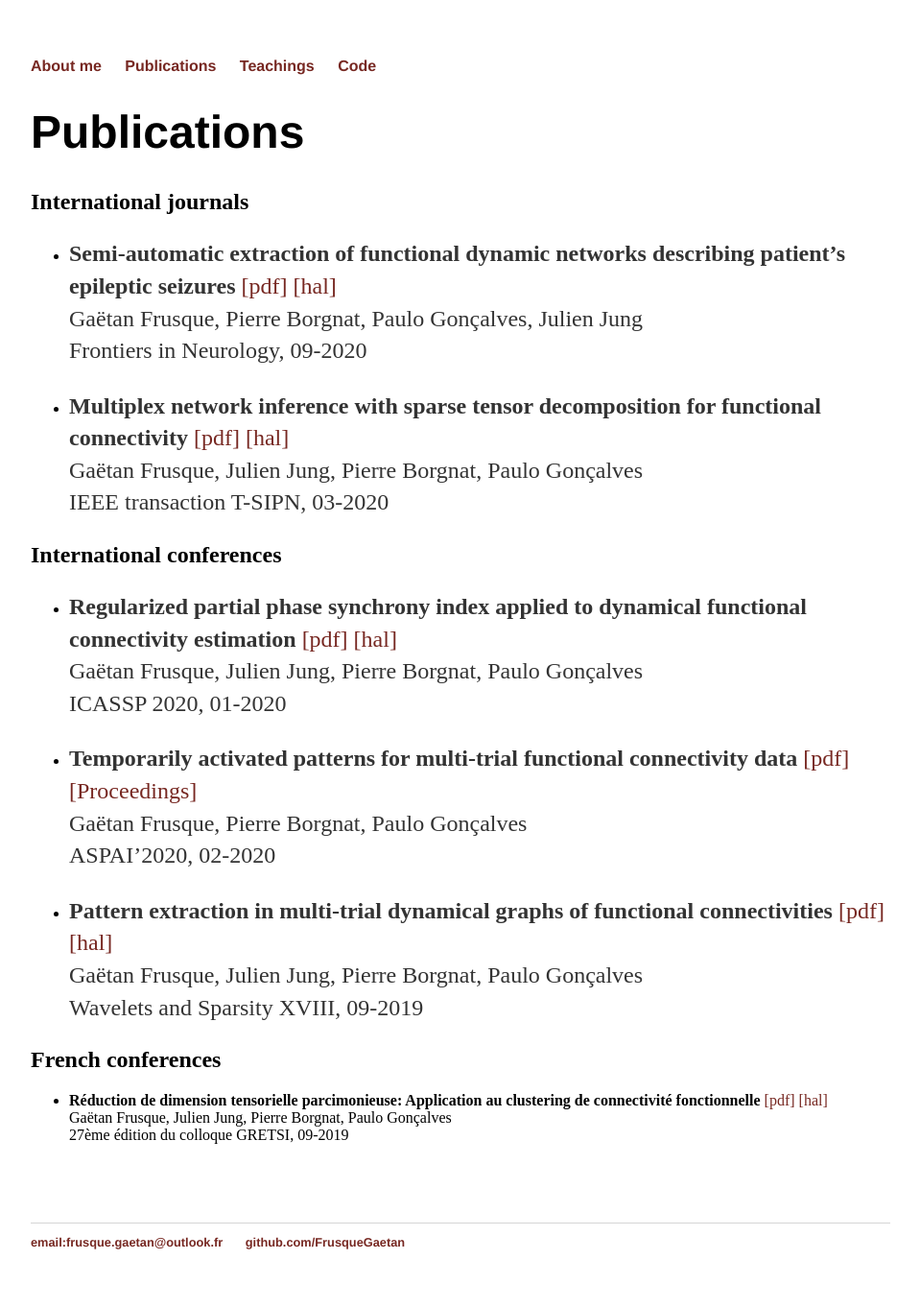
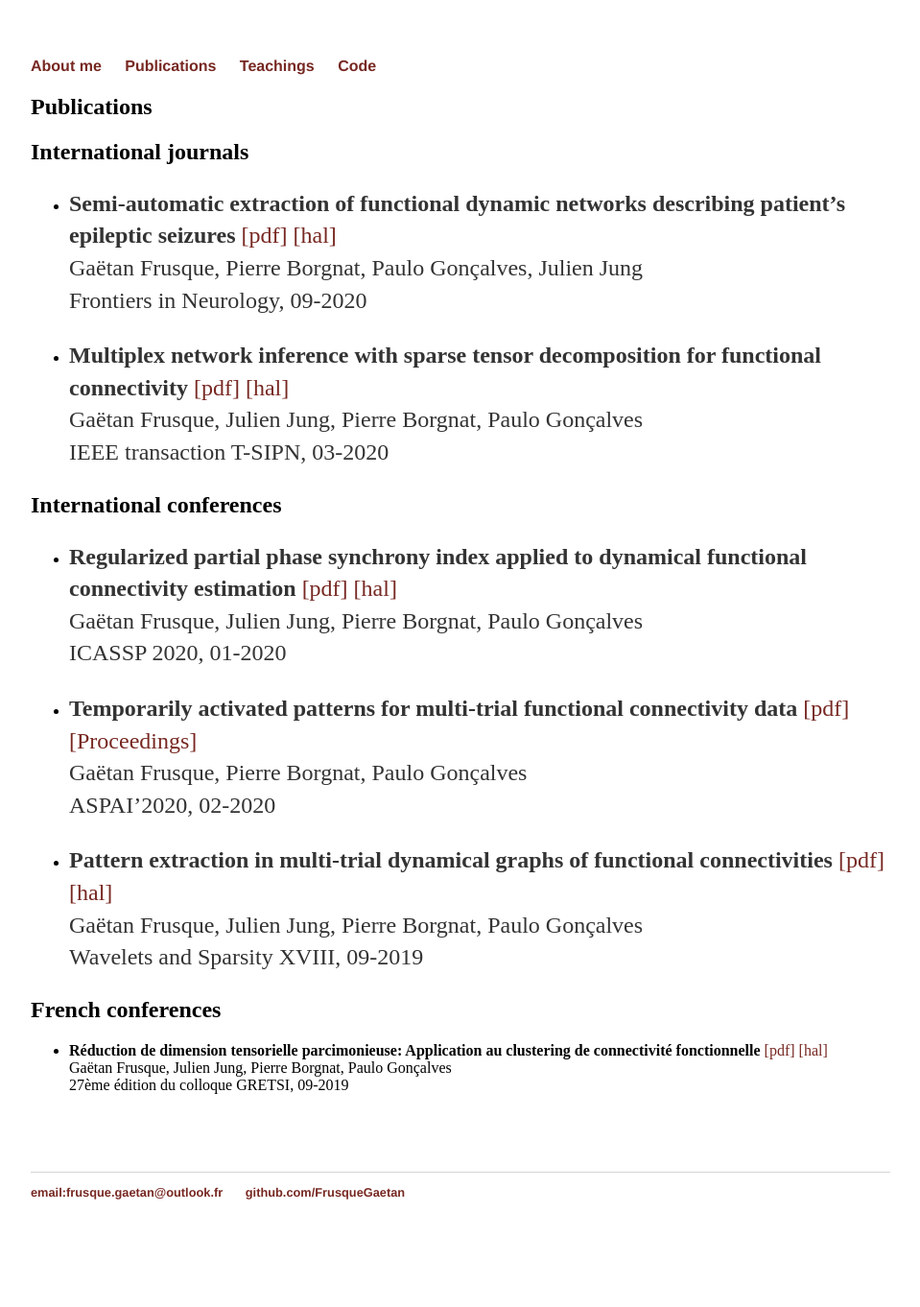
Before and after one commit to FrusqueGaetan/FrusqueGaetan.github.io, a Jekyll site: the page built from Publications/index.md, in a window 1280 px wide. Shown: the whole page at 96% size, without its empty margins (160-1119 px from the left). Built offline with Jekyll 4.4.1, drawn with Linux system fonts in a browser that asks for light colours; after the commit the page ends 1310 px from its top, so only the background shows below that.

```diff
--- a/Publications/index.md
+++ b/Publications/index.md
@@ -2,7 +2,7 @@
 layout: default
 title: Frusque Gaëtan
 ---
-# Publications
+## Publications
 
 ## International journals
 
```
